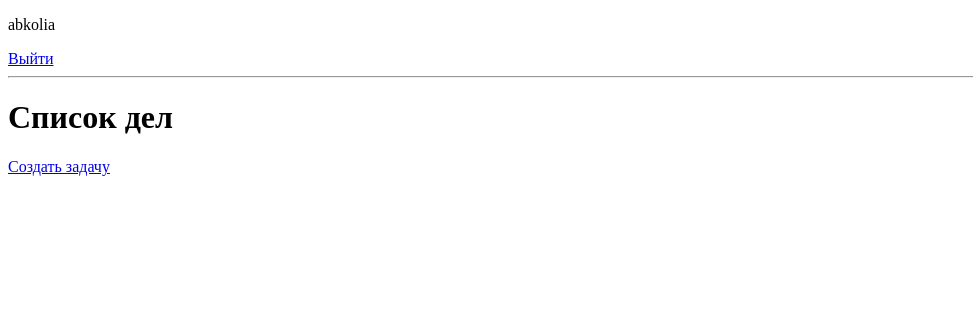
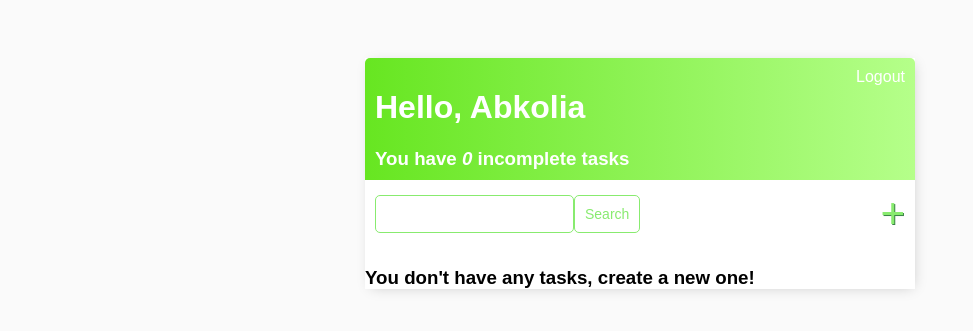
Before and after one commit to abkolia/ToDo-list, a Django app: page / in a window 1280 px wide. Shown: the top 331 px of the page, without its empty margins (0-973 px from the left). Run offline with Django 4.2, Linux system fonts and the light colour scheme; a user stored in the database is signed in; data that the repository does not hold is empty.

Commit message:
Финальная версия. Добавленны стили

```diff
--- a/ToDoList/settings.py
+++ b/ToDoList/settings.py
@@ -123,6 +123,10 @@ LOGIN_URL = 'main:login_page'
 
 STATIC_URL = 'static/'
 
+STATICFILES_DIRS = [
+    BASE_DIR / 'static',
+]
+
 # Default primary key field type
 # https://docs.djangoproject.com/en/4.1/ref/settings/#default-auto-field
 
--- a/main/models.py
+++ b/main/models.py
@@ -11,4 +11,4 @@ class TodoModel(models.Model):
     is_completed = models.BooleanField(default=False)
 
     def __str__(self):
-        return f'Задача: {self.task_name}, описание: {self.desc}, статус: {self.is_completed}'
+        return f'Task: {self.task_name}, description: {self.desc}, status: {self.is_completed}'
--- /dev/null
+++ b/main/static/main/css/style.css
@@ -0,0 +1,124 @@
+body {
+    background-color: #FAFAFA;
+    font-family: 'Nunito', sans-serif;
+    padding-top: 50px;
+}
+
+.container {
+    max-width: 550px;
+    margin: 0 auto;
+    background-color: #fff;
+    -webkit-box-shadow: 2px 2px 13px -4px rgba(0, 0, 0, 0.21);
+    box-shadow: px 2px 13px -4px rgba(0, 0, 0, 0.21);
+
+}
+
+h1,
+h2,
+h3,
+h4,
+h5 {
+    font-family: 'Railway', sans-serif;
+}
+
+p,
+a {
+    color: #4b5156;
+    text-decoration: none;
+}
+
+.header-bar {
+    display: flex;
+    justify-content: space-between;
+    color: #fff;
+    padding: 10px;
+    text-decoration: none;
+    border-radius: 5px 5px 0 0;
+    background: linear-gradient(90deg, rgba(58,133,17,1) 0%, rgba(103,230,33,1) 0%, rgba(181,255,138,1) 100%);
+}
+
+.header-bar a{
+    color: #fff;
+}
+
+.task-wrapper {
+    display: flex;
+    align-items: center;
+    justify-content: space-between;
+    padding: 20px;
+    background-color: #fff;
+    border-top: 1px solid rgb(226, 226, 226);
+}
+
+.task-title {
+    display: flex;
+}
+
+.task-title a {
+    margin-left: 10px;
+    color: #4b5156;
+}
+
+
+.task-complete-icon {
+    height: 20px;
+    width: 20px;
+    background-color: rgb(105, 192, 105);
+    border-radius: 50%;
+}
+
+.task-incomplete-icon {
+    height: 20px;
+    width: 20px;
+    background-color: rgb(218, 218, 218);
+    border-radius: 50%;
+}
+
+#search-add-wrapper {
+    display: flex;
+    justify-content: space-between;
+    align-items: center;
+    padding: 10px;
+    margin: 0;
+}
+
+#add-link {
+    color: #88eb6f;
+    text-decoration: none;
+    font-size: 42px;
+    text-shadow: 1px 1px #3b8147;
+}
+
+input[type=text],
+        input[type=password],
+        textarea {
+            border: 1px solid #88eb6f;
+            border-radius: 5px;
+            padding: 10px;
+            width: 90%;
+        }
+
+        label {
+            padding-top: 10px !important;
+            display: block;
+        }
+
+        ::placeholder {
+            font-weight: 300;
+            opacity: 0.5;
+        }
+
+        .button {
+            border: 1px solid #88eb6f;
+            background-color: #FFF;
+            color: #88eb6f;
+            padding: 10px;
+            font-size: 14px;
+            border-radius: 5px;
+            cursor: pointer;
+            text-decoration: none;
+        }
+
+        .card-body {
+            padding: 20px;
+        }
--- a/main/templates/main/template.html
+++ b/main/templates/main/template.html
@@ -1,13 +1,19 @@
+{% load static %}
 <!DOCTYPE html>
 <html lang="en">
 <head>
     <meta charset="UTF-8">
     <meta http-equiv="X-UA-Compatible" content="IE=edge">
     <meta name="viewport" content="width=device-width, initial-scale=1.0">
-    <title>{% block title %}{% endblock %}</title>
+    <link rel="stylesheet" href="{% static 'main/css/style.css' %}">
+    <title>ToDo List</title>
+    <link rel="icon" href="static\main\img\favicon-32x32.png">
+    <link rel="preconnect" href="https://fonts.googleapis.com">
 </head>
 <body>
-    {% block content %}
-    {% endblock %}
+    <div class="container">
+        {% block content %}
+        {% endblock %}
+    </div>
 </body>
 </html>
--- a/main/templates/main/todomodel_detail.html
+++ b/main/templates/main/todomodel_detail.html
@@ -3,6 +3,6 @@
 {% block title %} Список дел {% endblock %}
 
 {% block content %}
-    <h1>Детальная задача</h1>
+    <h1>Detail task</h1>
     {{ task }}
 {% endblock %}
--- a/main/templates/main/todomodel_list.html
+++ b/main/templates/main/todomodel_list.html
@@ -3,23 +3,47 @@
 {% block title %} Список дел {% endblock %}
 
 {% block content %}
-    {% if request.user.is_authenticated %}
-        <p>{{ request.user }}</p>
-        <a href="{% url 'main:logout_page' %}">Выйти</a>
-    {% else %}
-        <a href="{% url 'main:login_page' %}">Войти</a>
-    {% endif %}
+    <div class="header-bar">
+        <div>
+            <h1>Hello, {{ request.user|title }}</h1>
+            <h3 style="margin: 0;">You have <i>{{ count }}</i> incomplete task{{ count|pluralize:'s'}}</h3>
+        </div>
+        {% if request.user.is_authenticated %}
+                <a href="{% url 'main:logout_page' %}">Logout</a>
+            {% else %}
+                <a href="{% url 'main:login_page' %}">Login</a>
+            {% endif %}
+    </div>
 
-    <hr>
-    <h1>Список дел</h1>
-    <a href="{% url 'main:create_page' %}">Создать задачу</a>
-    <ul>
+    <div id="search-add-wrapper">
+        <form method="get" style="display: flex;">
+            <input type="text" name="search-area" value="{{ search_input }}">
+            <input class="button" type="submit" value="Search">
+        </form>
+        <a id="add-link" href="{% url 'main:create_page' %}">&#x2b;</a>
+    </div>
+
+
+    <div class="task-items-wrapper">
         {% for task in task_list %}
-            <li>
-                <a href="/detail_task/{{ task.id }}">{{task.task_name}} {{task.status}}</a>
-                <a href="/update_task/{{ task.id }}">Редактировать задачу</a>
-                <a href="/delete_task/{{ task.id }}">Удалить задачу</a>
-            </li>
+            <div class="task-wrapper">
+                {% if task.is_completed %}
+                    <div class="task-title">
+                        <div class="task-complete-icon"></div>
+                        <i><s><a href="/update_task/{{ task.id }}">{{task.task_name}}</a></s></i>
+                    </div>
+                    <a class="delete-link" href="/delete_task/{{ task.id }}">&#215;</a>
+                {% else %}
+                    <div class="task-title">
+                        <div class="task-incomplete-icon"></div>
+                        <a href="/update_task/{{ task.id }}">{{task.task_name}}</a>
+                    </div>
+                    <a class="delete-link" href="/delete_task/{{ task.id }}">&#215;</a>
+                {% endif %}
+            </div>
+        {% empty %}
+            <h3>You don't have any tasks, create a new one!</h3>
         {% endfor %}
-    </ul>
+    </div>
+
 {% endblock %}
--- a/main/views.py
+++ b/main/views.py
@@ -41,6 +41,14 @@ class TasksListView(LoginRequiredMixin, ListView):
         context = super().get_context_data(**kwargs)
         context['task_list'] = context['task_list'].filter(user=self.request.user)
         context['count'] = context['task_list'].filter(is_completed=False).count()
+
+        search_input = self.request.GET.get('search-area') or ''
+
+        if search_input:
+            context['task_list'] = context['task_list'].filter(task_name__startswith=search_input)
+
+        context['search_input'] = search_input
+
         return context
 
 class TaskCreateView(LoginRequiredMixin, CreateView):
```
Also changed, not shown: main/templates/main/login.html (+11 -10 lines), main/templates/main/register.html (+16 -10 lines), main/templates/main/todomodel_confirm_delete.html (+10 -7 lines), main/templates/main/todomodel_form.html (+8 -5 lines), main/static/main/img/favicon-32x32.png (added).
